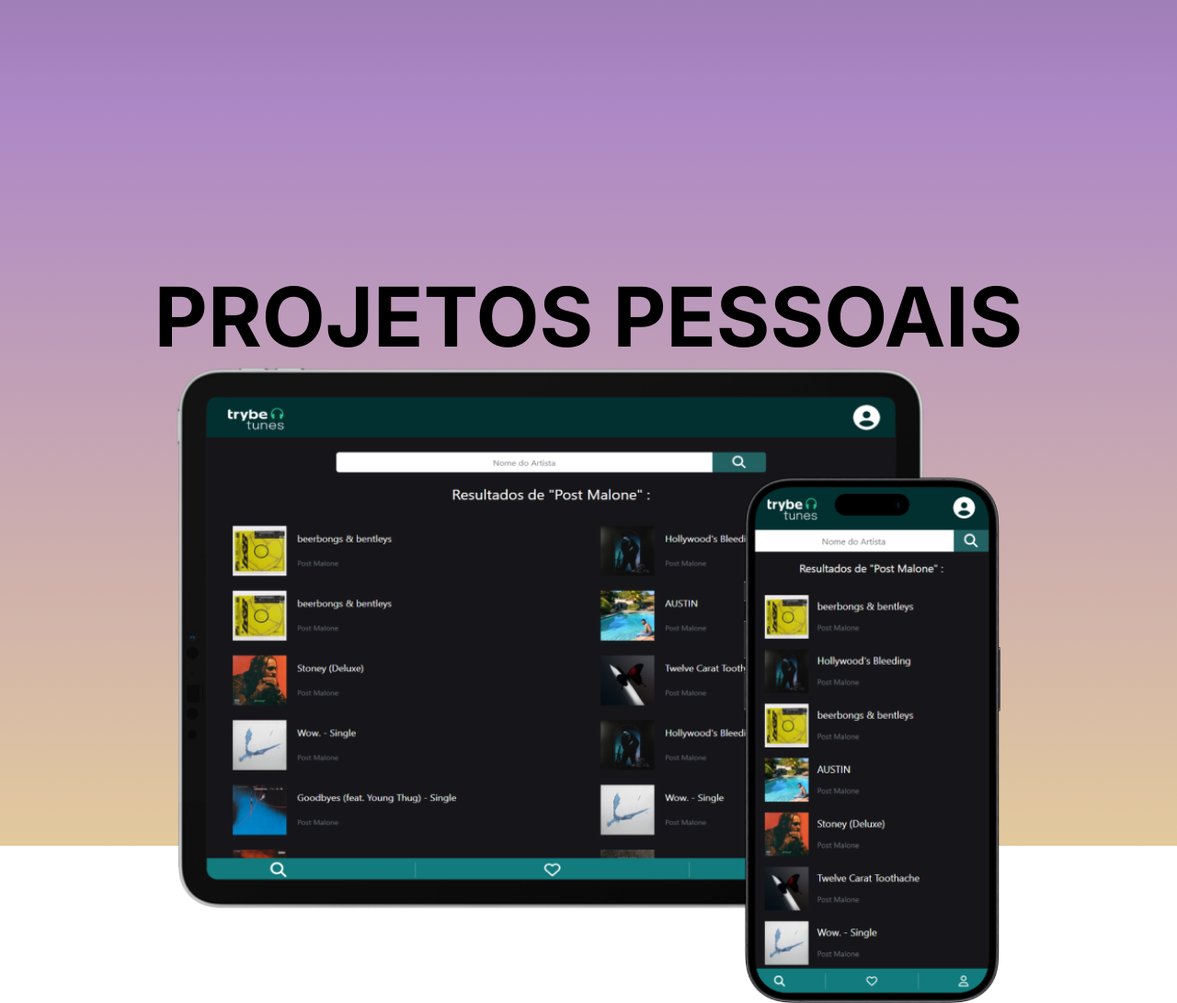
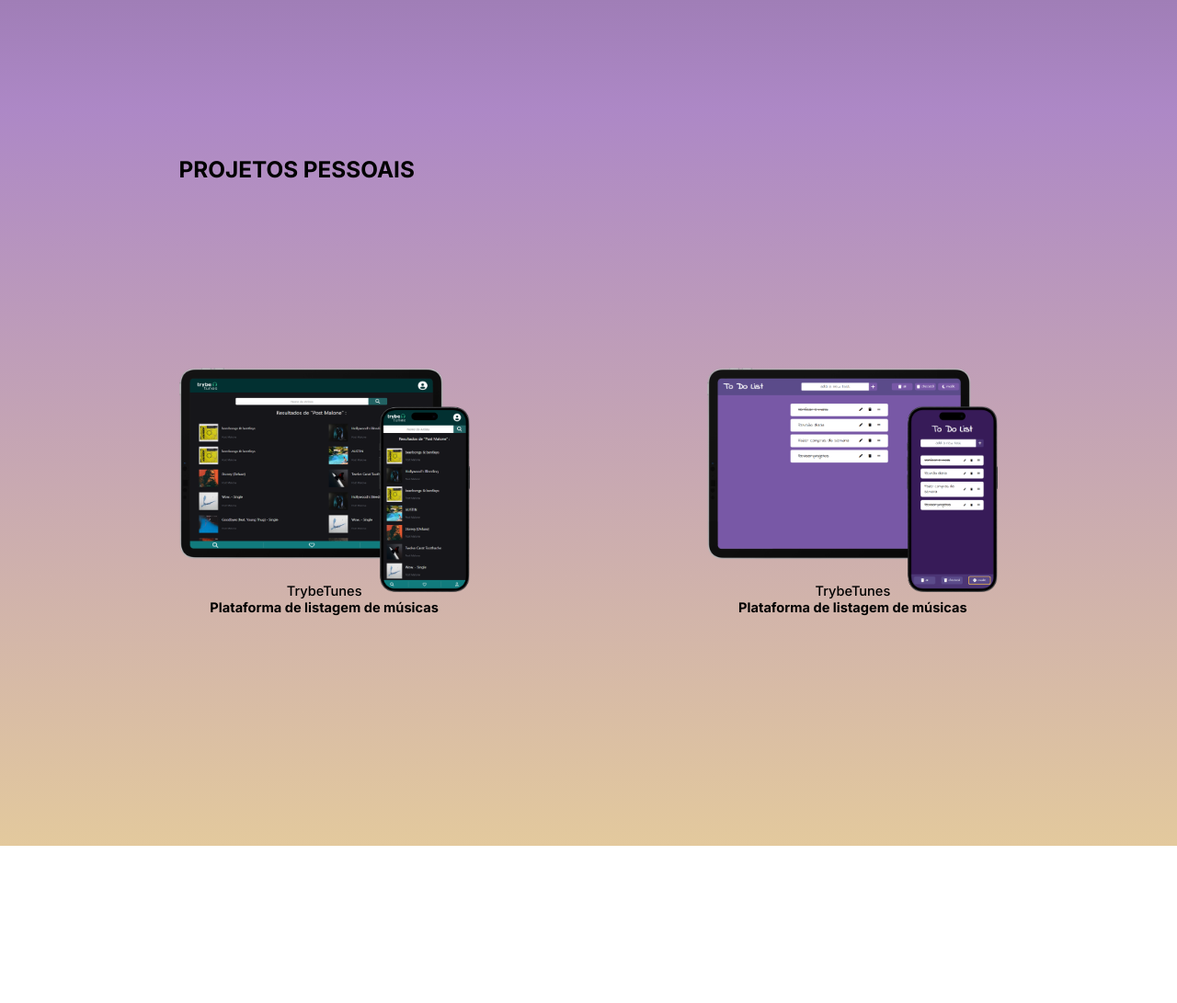
Before and after one commit to carlos-a-reis/Curr-culo-UVV, a plain HTML site: page index.html in a window 1280 px wide. Shown: the part 680-1771 px from the top of the page at 92% size. After the commit the page ends 1600 px from the top, so only its background shows below. Drawn offline with Linux system fonts and the light colour scheme.

Commit message:
feat: adiciona a versão de desktop da section de projetos

```diff
--- a/index.html
+++ b/index.html
@@ -49,7 +49,7 @@
           <p>Plataforma de listagem de músicas</p>
         </div>
         <div class="projeto">
-          <a href="#" class="projeto" target="_blank">
+          <a href="https://trybetunes-blue-three.vercel.app" class="projeto" target="_blank">
             <img src="/assets/images/Group 12.png" alt="projeto01" />
           </a>
           <h2>TrybeTunes</h2>
--- a/style.css
+++ b/style.css
@@ -163,7 +163,6 @@ body {
 
 .projeto img {
   width: 70vw;
-  height: auto;
 }
 
 .projeto h2 {
@@ -178,3 +177,43 @@ body {
   text-align: center;
   font-weight: 700;
 }
+
+/* Versão da section de projetos Desktop */
+@media (min-width: 1024px) {
+  #projetos-pessoais {
+    display: flex;
+    flex-direction: column;
+    align-items: center;
+    padding: 1rem 4rem;
+  }
+
+  #projetos-pessoais h1 {
+    text-align: start;
+    font-size: 0.5rem;
+    width: 100%;
+  }
+
+  #projetos {
+    flex-direction: row;
+    justify-content: space-between;
+    align-items: center;
+    width: 100%;
+  }
+
+  .projeto img {
+    width: 6.5rem;
+  }
+
+  .projeto a {
+    height: 4.5rem;
+  }
+
+  .projeto h2 {
+    font-size: 0.3rem;
+    margin-top: 0.3rem;
+  }
+
+  .projeto p {
+    font-size: 0.3rem;
+  }
+}
```
